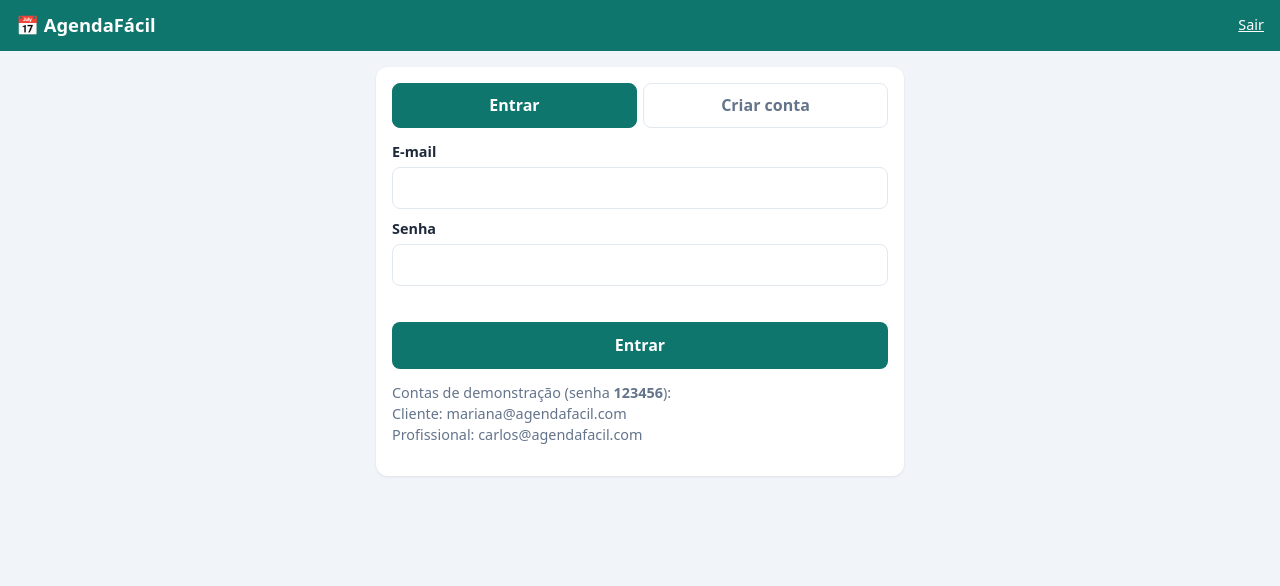
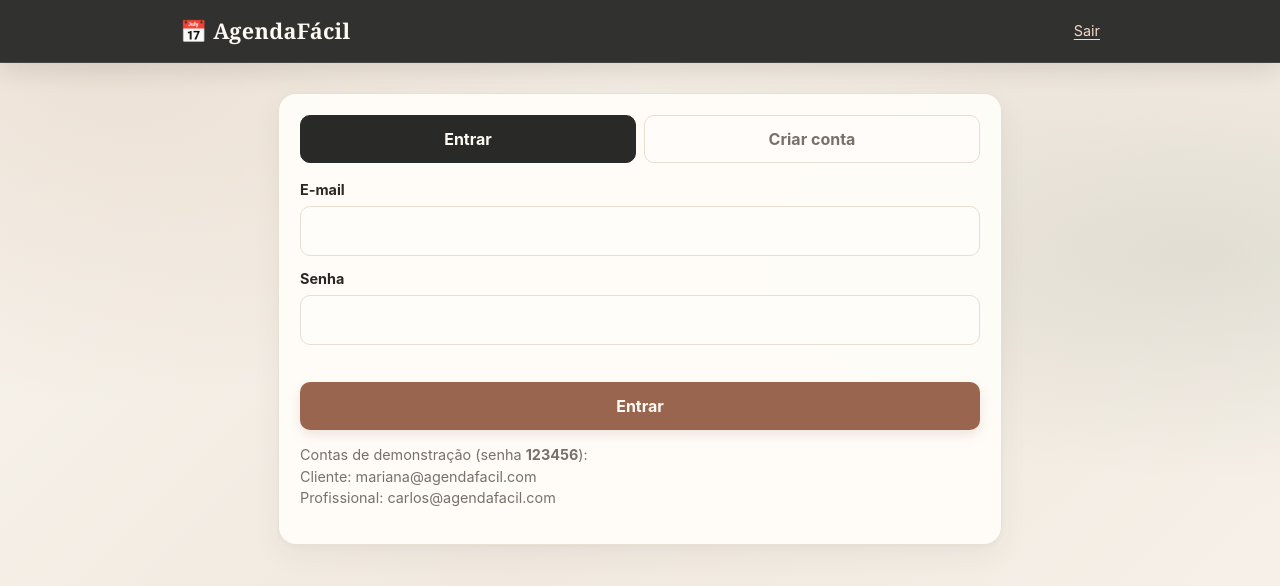
Before and after one commit to amerbhamad/agendafacil, a plain HTML site: page frontend/index.html in a window 1280 px wide. Drawn offline with Linux system fonts and the light colour scheme.

Commit message:
style: atualiza identidade visual do AgendaFacil

```diff
--- a/frontend/index.html
+++ b/frontend/index.html
@@ -4,7 +4,7 @@
   <meta charset="UTF-8">
   <meta name="viewport" content="width=device-width, initial-scale=1">
   <title>AgendaFácil</title>
-  <link rel="stylesheet" href="style.css">
+  <link rel="stylesheet" href="style.css?v=studio-2">
 </head>
 <body>
   <header class="topo">
--- a/frontend/style.css
+++ b/frontend/style.css
@@ -1,59 +1,138 @@
-:root {
-  --cor: #0f766e; --cor-escura: #115e59; --fundo: #f1f5f9; --card: #fff;
-  --texto: #1e293b; --suave: #64748b; --borda: #e2e8f0; --erro: #b91c1c; --ok: #15803d;
+  :root {
+  /* Identidade visual: studio de manicure + barbearia */
+  --cor: #9a654f;
+  --cor-escura: #754936;
+  --fundo: #f5f0e9;
+  --card: rgba(255, 253, 249, .94);
+  --texto: #292724;
+  --suave: #77716a;
+  --borda: #e7ddd1;
+  --erro: #b42318;
+  --ok: #3f7258;
+  --verde-studio: #687b69;
+  --grafite: #292a28;
 }
+
 * { box-sizing: border-box; }
-body { margin: 0; font-family: system-ui, -apple-system, "Segoe UI", Roboto, sans-serif;
-  background: var(--fundo); color: var(--texto); line-height: 1.45; }
-.topo { background: var(--cor); color: #fff; padding: 12px 16px; display: flex;
-  justify-content: space-between; align-items: center; position: sticky; top: 0; z-index: 5; }
-.topo h1 { font-size: 1.15rem; margin: 0; }
+
+body {
+  margin: 0;
+  min-height: 100vh;
+  font-family: Inter, ui-sans-serif, system-ui, -apple-system, "Segoe UI", Roboto, sans-serif;
+  color: var(--texto);
+  line-height: 1.5;
+  background-color: var(--fundo);
+  background-image:
+    radial-gradient(ellipse at 8% 8%, rgba(191, 151, 119, .19), transparent 34rem),
+    radial-gradient(ellipse at 94% 32%, rgba(104, 123, 105, .13), transparent 31rem),
+    linear-gradient(135deg, #f8f4ee 0%, #f1e9df 52%, #f7f2eb 100%);
+  background-attachment: fixed;
+}
+
+.topo {
+  position: sticky;
+  top: 0;
+  z-index: 5;
+  display: flex;
+  align-items: center;
+  justify-content: space-between;
+  gap: 16px;
+  padding: 15px max(20px, calc((100vw - 920px) / 2));
+  color: #fffaf4;
+  background: rgba(41, 42, 40, .96);
+  border-bottom: 1px solid rgba(255,255,255,.1);
+  box-shadow: 0 8px 24px rgba(42, 34, 27, .12);
+  backdrop-filter: blur(14px);
+}
+.topo h1 {
+  margin: 0;
+  font-family: Georgia, "Times New Roman", serif;
+  font-size: 1.35rem;
+  font-weight: 600;
+  letter-spacing: .015em;
+}
 #usuario-topo { display: flex; gap: 10px; align-items: center; font-size: .9rem; }
-.container { max-width: 560px; margin: 0 auto; padding: 16px; }
-.card { background: var(--card); border-radius: 12px; padding: 16px; margin-bottom: 12px;
-  box-shadow: 0 1px 3px rgba(0,0,0,.08); }
-h2 { margin: 0 0 12px; font-size: 1.2rem; }
-h3 { margin: 0 0 4px; font-size: 1rem; }
+
+.container { max-width: 760px; margin: 0 auto; padding: 30px 18px 48px; }
+.card {
+  margin-bottom: 16px;
+  padding: 21px;
+  background: var(--card);
+  border: 1px solid rgba(231, 221, 209, .9);
+  border-radius: 18px;
+  box-shadow: 0 10px 30px rgba(61, 47, 35, .055), 0 2px 6px rgba(61, 47, 35, .035);
+  backdrop-filter: blur(8px);
+}
+
+h2 { margin: 0 0 14px; font-family: Georgia, "Times New Roman", serif; font-size: 1.45rem; font-weight: 600; letter-spacing: -.02em; }
+h3 { margin: 0 0 5px; font-size: 1rem; font-weight: 700; }
 .suave { color: var(--suave); font-size: .9rem; }
-label { display: block; font-weight: 600; font-size: .9rem; margin: 10px 0 4px; }
-input, select { width: 100%; padding: 11px; border: 1px solid var(--borda); border-radius: 8px;
-  font-size: 1rem; background: #fff; }
-input:focus, select:focus, button:focus-visible { outline: 3px solid #5eead4; outline-offset: 1px; }
+label { display: block; margin: 12px 0 5px; font-size: .9rem; font-weight: 650; }
+
+input, select {
+  width: 100%;
+  padding: 12px 13px;
+  color: var(--texto);
+  background: #fffdfa;
+  border: 1px solid var(--borda);
+  border-radius: 10px;
+  font: inherit;
+  transition: border-color .18s ease, box-shadow .18s ease;
+}
+input:focus, select:focus, button:focus-visible {
+  outline: 3px solid rgba(154, 101, 79, .2);
+  outline-offset: 2px;
+  border-color: var(--cor);
+}
 button { font: inherit; cursor: pointer; }
-.btn { background: var(--cor); color: #fff; border: 0; border-radius: 8px; padding: 12px 16px;
-  font-weight: 600; width: 100%; margin-top: 14px; }
-.btn:hover { background: var(--cor-escura); }
-.btn:disabled { opacity: .5; cursor: not-allowed; }
-.btn-sec { background: #fff; color: var(--cor); border: 1px solid var(--cor); }
-.btn-sec:hover { background: #f0fdfa; }
-.btn-perigo { background: #fff; color: var(--erro); border: 1px solid var(--erro); width: auto;
-  padding: 6px 12px; margin-top: 8px; border-radius: 8px; font-size: .85rem; }
-.btn-link { background: none; border: 0; color: #fff; text-decoration: underline; padding: 0; }
-.abas { display: flex; gap: 6px; margin-bottom: 14px; }
-.aba { flex: 1; padding: 10px; border: 1px solid var(--borda); background: #fff; border-radius: 8px;
-  font-weight: 600; color: var(--suave); }
-.aba.ativa { background: var(--cor); color: #fff; border-color: var(--cor); }
-.opcao { display: block; width: 100%; text-align: left; background: var(--card); border: 1px solid var(--borda);
-  border-radius: 12px; padding: 14px; margin-bottom: 10px; }
-.opcao:hover { border-color: var(--cor); background: #f0fdfa; }
+.btn {
+  width: 100%;
+  margin-top: 15px;
+  padding: 12px 17px;
+  color: #fffaf4;
+  background: var(--cor);
+  border: 0;
+  border-radius: 10px;
+  font-weight: 700;
+  box-shadow: 0 5px 12px rgba(154, 101, 79, .16);
+  transition: background .18s ease, transform .18s ease, box-shadow .18s ease;
+}
+.btn:hover { background: var(--cor-escura); box-shadow: 0 7px 16px rgba(117, 73, 54, .2); transform: translateY(-1px); }
+.btn:disabled { opacity: .5; cursor: not-allowed; transform: none; }
+.btn-sec { color: var(--verde-studio); background: #fffdfa; border: 1px solid #aab7a8; box-shadow: none; }
+.btn-sec:hover { color: #fff; background: var(--verde-studio); }
+.btn-perigo { width: auto; margin-top: 8px; padding: 6px 12px; color: var(--erro); background: #fffdfa; border: 1px solid #e7b9b4; border-radius: 9px; font-size: .85rem; box-shadow: none; }
+.btn-link { padding: 0; color: #f2d9c9; background: none; border: 0; text-decoration: underline; text-underline-offset: 3px; }
+
+.abas { display: flex; flex-wrap: wrap; gap: 8px; margin-bottom: 16px; }
+.aba { flex: 1; min-width: 120px; padding: 11px; color: var(--suave); background: rgba(255,253,249,.8); border: 1px solid var(--borda); border-radius: 10px; font-weight: 650; transition: .18s ease; }
+.aba.ativa { color: #fffaf4; background: var(--grafite); border-color: var(--grafite); }
+.opcao { display: block; width: 100%; margin-bottom: 11px; padding: 15px; color: inherit; text-align: left; background: #fffdfa; border: 1px solid var(--borda); border-radius: 13px; transition: border-color .18s ease, transform .18s ease, box-shadow .18s ease; }
+.opcao:hover { background: #fffaf5; border-color: #c99c84; box-shadow: 0 6px 16px rgba(61,47,35,.06); transform: translateY(-1px); }
 .linha { display: flex; justify-content: space-between; align-items: center; gap: 8px; }
-.passo { font-size: .85rem; color: var(--suave); margin-bottom: 4px; }
-.barra { height: 6px; background: var(--borda); border-radius: 3px; margin-bottom: 14px; overflow: hidden; }
-.barra > div { height: 100%; background: var(--cor); transition: width .2s; }
-.horarios { display: grid; grid-template-columns: repeat(auto-fill, minmax(78px, 1fr)); gap: 8px; margin-top: 10px; }
-.chip { padding: 10px 0; border: 1px solid var(--cor); color: var(--cor); background: #fff;
-  border-radius: 8px; font-weight: 600; }
-.chip.sel, .chip:hover { background: var(--cor); color: #fff; }
-.resumo dt { font-size: .8rem; color: var(--suave); margin-top: 8px; }
-.resumo dd { margin: 0; font-weight: 600; }
-.selo { display: inline-block; padding: 2px 8px; border-radius: 99px; font-size: .75rem; font-weight: 700; }
-.selo.confirmado { background: #dcfce7; color: var(--ok); }
-.selo.cancelado { background: #fee2e2; color: var(--erro); }
+.passo { margin-bottom: 5px; color: var(--suave); font-size: .85rem; }
+.barra { height: 6px; margin-bottom: 16px; overflow: hidden; background: #e9e1d8; border-radius: 99px; }
+.barra > div { height: 100%; background: linear-gradient(90deg, var(--cor), #c49a79); border-radius: inherit; transition: width .2s; }
+.horarios { display: grid; grid-template-columns: repeat(auto-fill, minmax(78px, 1fr)); gap: 9px; margin-top: 11px; }
+.chip { padding: 10px 0; color: var(--cor); background: #fffdfa; border: 1px solid #c9a28f; border-radius: 9px; font-weight: 650; transition: .18s ease; }
+.chip.sel, .chip:hover { color: #fff; background: var(--cor); border-color: var(--cor); }
+.resumo dt { margin-top: 9px; color: var(--suave); font-size: .8rem; }
+.resumo dd { margin: 0; font-weight: 650; }
+.selo { display: inline-block; padding: 3px 9px; border-radius: 99px; font-size: .75rem; font-weight: 750; }
+.selo.confirmado { color: #315b43; background: #e1eee3; }
+.selo.cancelado { color: #9f2821; background: #f8e5e1; }
 .sucesso { text-align: center; }
 .sucesso .icone { font-size: 3rem; }
-.erro-campo { color: var(--erro); font-size: .9rem; margin-top: 8px; min-height: 1em; }
-.dia { font-weight: 700; margin: 16px 0 6px; text-transform: capitalize; }
-.aviso { position: fixed; bottom: 16px; left: 50%; transform: translateX(-50%); background: #1e293b;
-  color: #fff; padding: 10px 18px; border-radius: 8px; max-width: 90%; z-index: 10; }
+.erro-campo { min-height: 1em; margin-top: 8px; color: var(--erro); font-size: .9rem; }
+.dia { margin: 18px 0 7px; font-weight: 750; text-transform: capitalize; }
+.aviso { position: fixed; z-index: 10; bottom: 18px; left: 50%; max-width: 90%; padding: 11px 18px; color: #fff; background: var(--grafite); border: 1px solid rgba(255,255,255,.12); border-radius: 10px; box-shadow: 0 8px 24px rgba(0,0,0,.18); transform: translateX(-50%); }
 .aviso.erro { background: var(--erro); }
 .linha-form { display: flex; gap: 8px; }
+
+@media (max-width: 600px) {
+  .topo { padding: 13px 16px; }
+  .topo h1 { font-size: 1.2rem; }
+  .container { padding: 20px 13px 36px; }
+  .card { padding: 17px; border-radius: 15px; }
+  h2 { font-size: 1.3rem; }
+}
```
